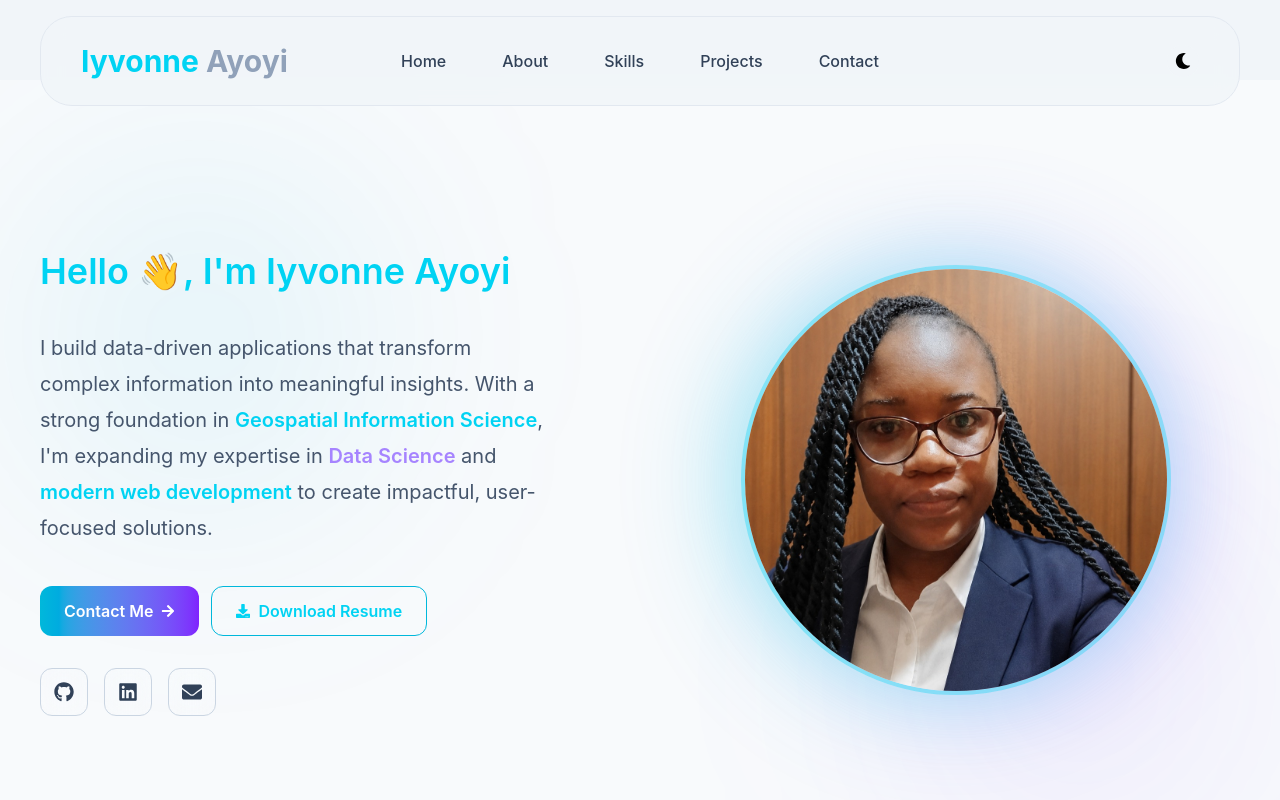
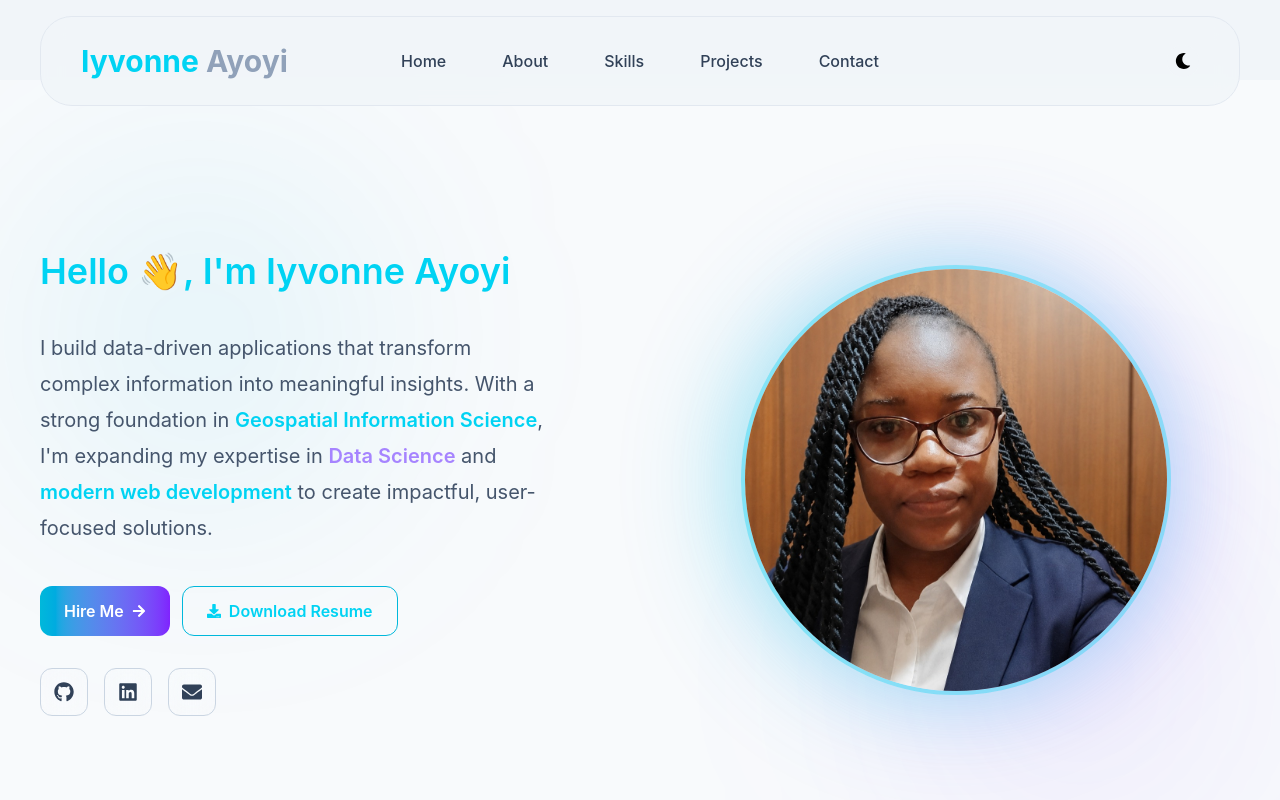
Before and after one commit to IyvonneAyoyi/Iyvonne-Ayoyi, a React (Vite) app: page / in a window 1280 px wide. Shown: the top 800 px of the page. Built offline with nearby package versions, Linux system fonts and the light colour scheme.

Commit message:
Style: Update hero CTA from 'Contact Me' to 'Hire Me'

```diff
--- a/src/components/Hero.jsx
+++ b/src/components/Hero.jsx
@@ -128,7 +128,7 @@ const Hero = () => {
                 transition
               "
             >
-              Contact Me
+              Hire Me
               <FaArrowRight size={14} />
             </a>
 
```
